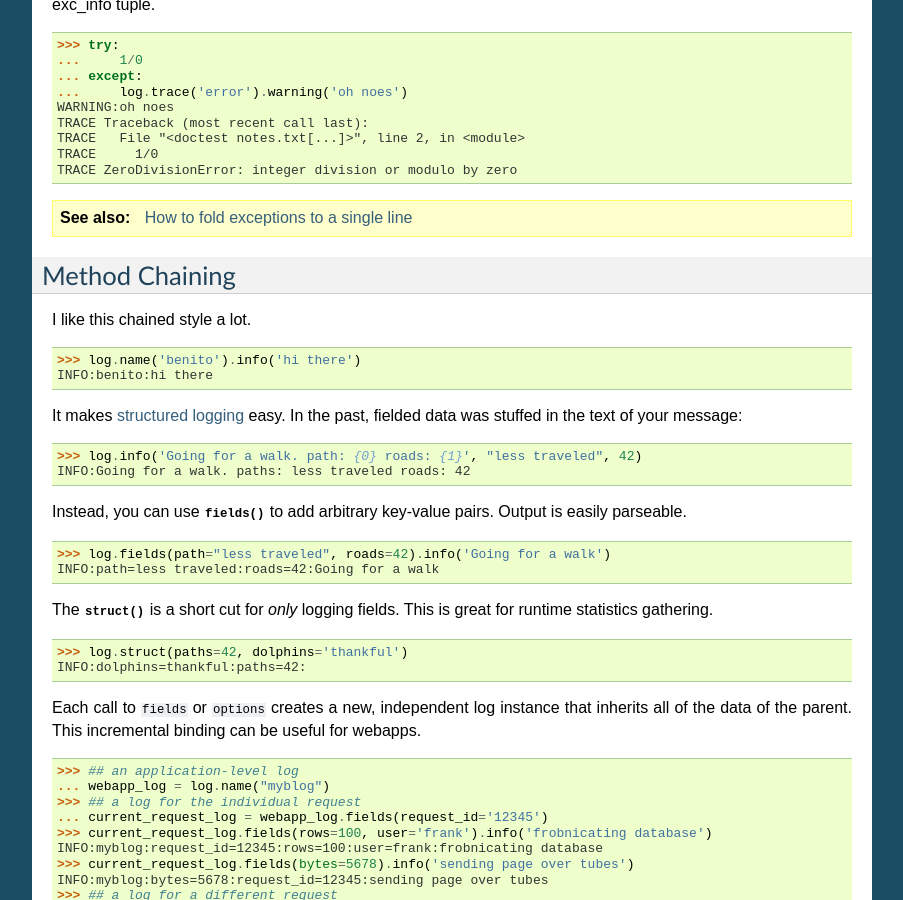
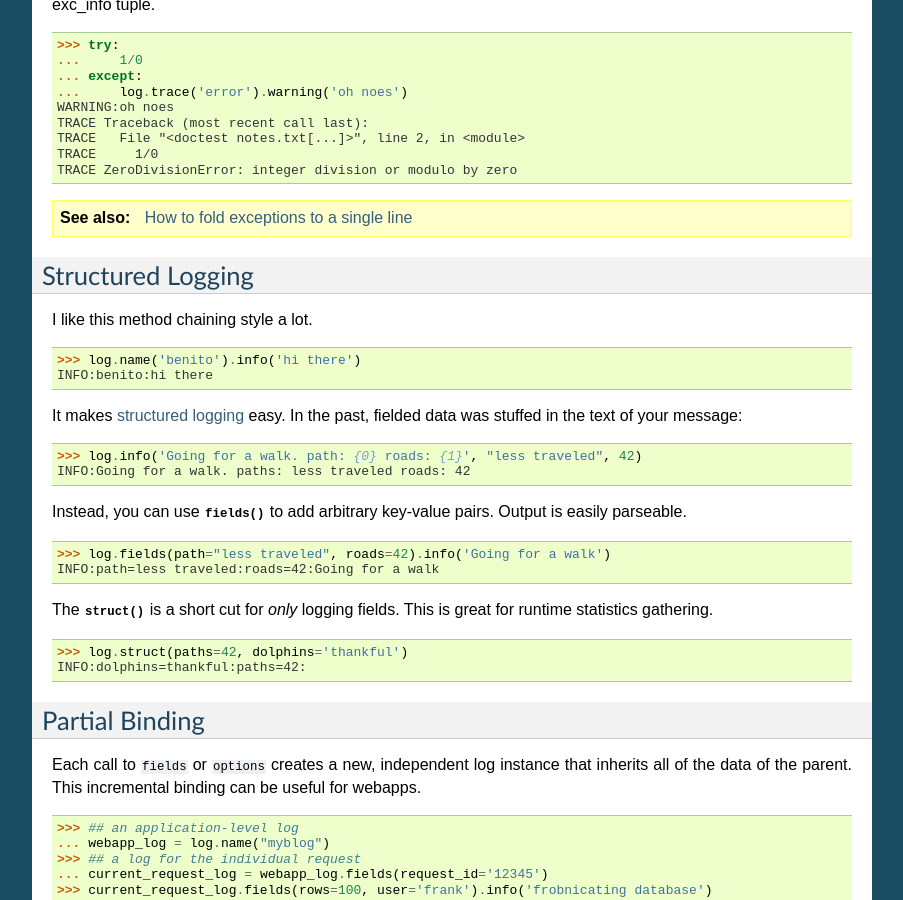
Before and after one commit to wearpants/twiggy, a Sphinx documentation site: the page built from doc/logging.rst, in a window 1280 px wide and 900 px high, scrolled down 1072 px. Shown: the whole window, without its empty margins (198-1101 px from the left). Built offline with Sphinx 7.4.7, drawn with Linux system fonts in a browser that asks for light colours; some of the changed text lies outside the part shown.

Commit message:
more minor tweakage

```diff
--- a/doc/index.rst
+++ b/doc/index.rst
@@ -38,7 +38,7 @@ Logging is:
 Why Twiggy Should Be Your New Logger
 ====================================
 
-You should use Twiggy because it is awesome. For more information, `see this blog post <http://blog.wearpants.org/meet-twiggy>_.
+You should use Twiggy because it is awesome. For more information, `see this blog post <http://blog.wearpants.org/meet-twiggy>`_.
 
 .. warning::
     Twiggy is beta software; do not use for nuclear power plants, spaceships or mortgage derivatives trading (not that it'd matter).
--- a/doc/logging.rst
+++ b/doc/logging.rst
@@ -66,15 +66,15 @@ TRACE ZeroDivisionError: integer division or modulo by zero
 
 .. seealso:: :ref:`How to fold exceptions to a single line<folding-exceptions>`
 
-******************
-Method Chaining
-******************
-I like this chained style a lot.
+.. _structured-logging:
+
+**********************
+Structured Logging
+**********************
+I like this method chaining style a lot.
 
 >>> log.name('benito').info('hi there')
 INFO:benito:hi there
-
-.. _structured-logging:
 
 It makes :term:`structured logging` easy. In the past, fielded data was stuffed in the text of your message:
 
@@ -90,6 +90,10 @@ The :meth:`struct` is a short cut for *only* logging fields. This is great for r
 
 >>> log.struct(paths=42, dolphins='thankful')
 INFO:dolphins=thankful:paths=42:
+
+****************************
+Partial Binding
+****************************
 
 Each call to ``fields`` or ``options`` creates a new, independent log instance that inherits all of the data of the parent.  This incremental binding can be useful for webapps.
 
--- a/doc/reference_guide.rst
+++ b/doc/reference_guide.rst
@@ -6,7 +6,7 @@ Reference Guide
 .. _dynamic-messages:
 
 ******************
-Dynamic logging
+Dynamic Logging
 ******************
 
 Any functions in message args/fields are called and the value substitued:
```
Also changed, not shown: doc/configuration.rst (+4 -4 lines), 1 other file.
